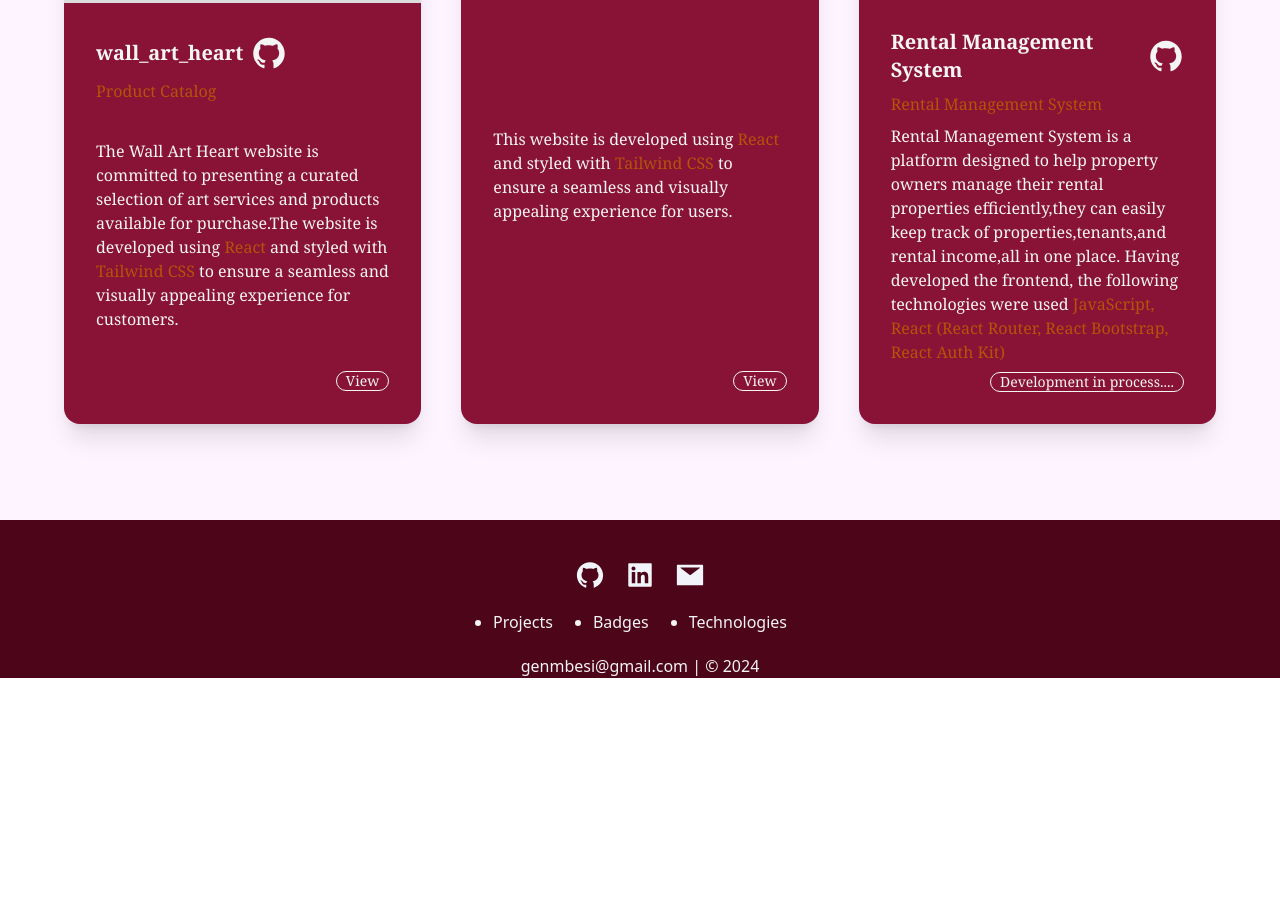
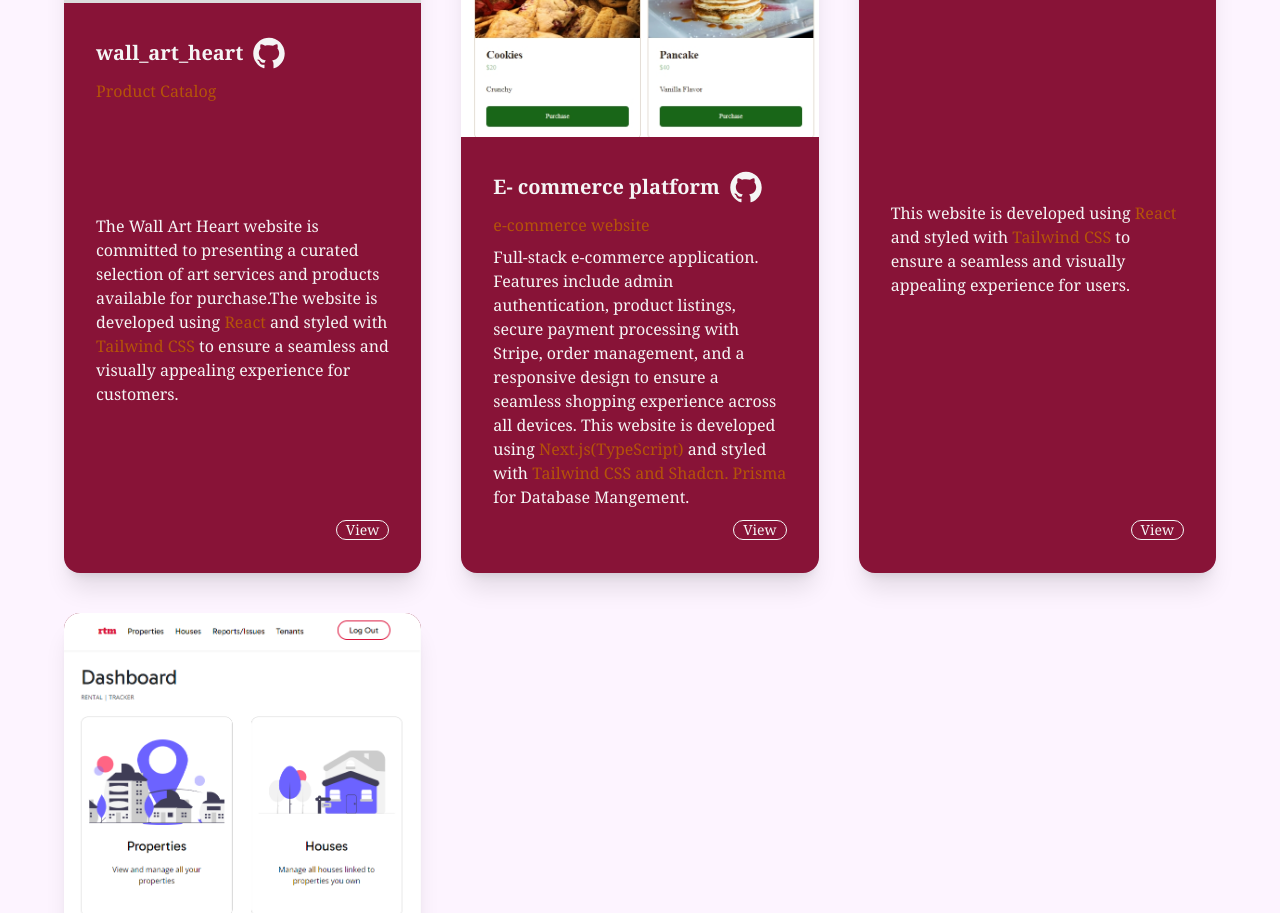
Before and after one commit to Genevive-Mbesi/Portfolio, a React (Create React App) app in the folder portfolio/: page /projects in a window 1280 px wide. Shown: the part 480-1393 px from the top of the page. Before the commit the page ends 1158 px from the top, so only its background shows below. Built offline with nearby package versions, Linux system fonts and the light colour scheme.

Commit message:
ecommerce

```diff
--- a/portfolio/package.json
+++ b/portfolio/package.json
@@ -22,6 +22,7 @@
     "web-vitals": "^2.1.4"
   },
   "scripts": {
+    "dev": "react-scripts start",
     "start": "react-scripts start",
     "build": "react-scripts build",
     "test": "react-scripts test",
--- a/portfolio/src/components/projects.jsx
+++ b/portfolio/src/components/projects.jsx
@@ -4,6 +4,7 @@ import { AiFillGithub } from "react-icons/ai";
 import art from "../assets/artheart.png";
 import rental from "../assets/rtm.png";
 import portfolio from "../assets/Portfolio.jpeg";
+import commerce from "../assets/commerce.jpeg";
 
 function Projects() {
   return (
@@ -36,6 +37,40 @@ function Projects() {
                 </p>
                 <div className="card-actions justify-end">
                   <a href="https://mbesiart.vercel.app">
+                    <div className="badge badge-outline text-neutral-100">
+                      View
+                    </div>
+                  </a>
+                </div>
+              </div>
+            </div>
+          </div>
+          <div className="card-container">
+            <div className="card w-100 bg-rose-900 shadow-xl">
+              <figure>
+                <img src={commerce} alt="commerce" />
+              </figure>
+              <div className="card-body">
+                <h2 className="card-title text-neutral-100">
+                  E- commerce platform
+                  <div className="text-4xl">
+                    <a href="https://github.com/Genevive-Mbesi/commerce">
+                      <AiFillGithub />
+                    </a>
+                  </div>
+                </h2>
+                <p className="text-amber-700">e-commerce website</p>
+                <p className="text-neutral-100">
+                Full-stack e-commerce application. Features include admin authentication, product listings, secure payment processing with Stripe, order management,
+                and a responsive design to ensure a seamless shopping experience across all devices.
+                  This website is developed using{" "}
+                  <span className="text-amber-700">Next.js(TypeScript) </span>
+                  and styled with{" "}
+                  <span className="text-amber-700">Tailwind CSS and Shadcn. </span>
+                  <span className="text-amber-700">Prisma</span> for Database Mangement.
+                </p>
+                <div className="card-actions justify-end">
+                  <a href="https://mbesi.vercel.app">
                     <div className="badge badge-outline text-neutral-100">
                       View
                     </div>
```
Also changed, not shown: portfolio/src/assets/commerce.jpeg (added).
